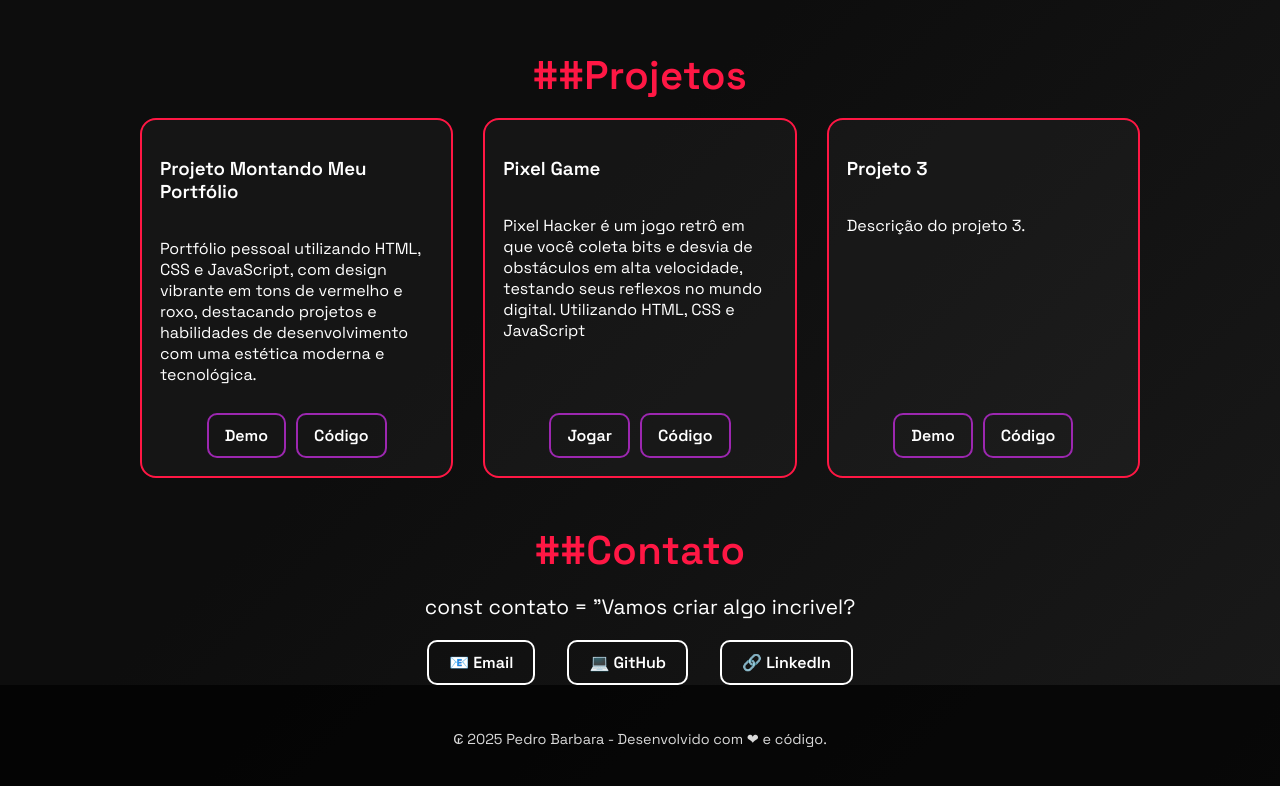
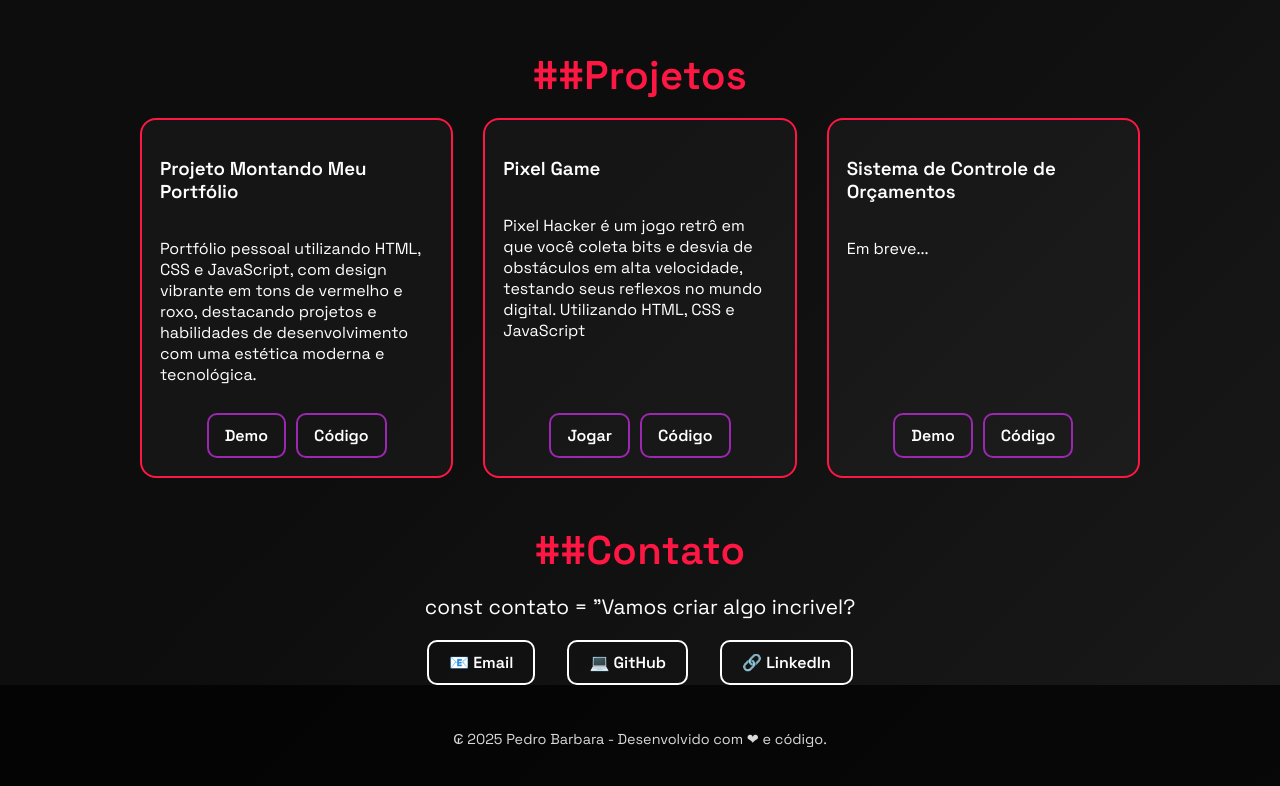
Before and after one commit to Pedrolucaspl/Site-Portf-lio-, a plain HTML site: page index.html in a window 1280 px wide. Shown: the part 1142-1928 px from the top of the page. Drawn offline with Linux system fonts and the light colour scheme.

Commit message:
Fix HTML structure and add new project section

```diff
--- a/index.html
+++ b/index.html
@@ -70,8 +70,8 @@
                 </div>
             </div>
             <div class="card">
-                <h3>Projeto 3</h3>
-                <p>Descrição do projeto 3.</p>
+                <h3>Sistema de Controle de Orçamentos</h3>
+                <p>Em breve...</p>
                 <div class="card-actions center">
                     <a href="#" class="card-btn">Demo</a>
                     <a href="#" class="card-btn">Código</a>
@@ -96,4 +96,5 @@
     <script src="script.js" defer></script>
 </body>
 
+
 </html>
```
